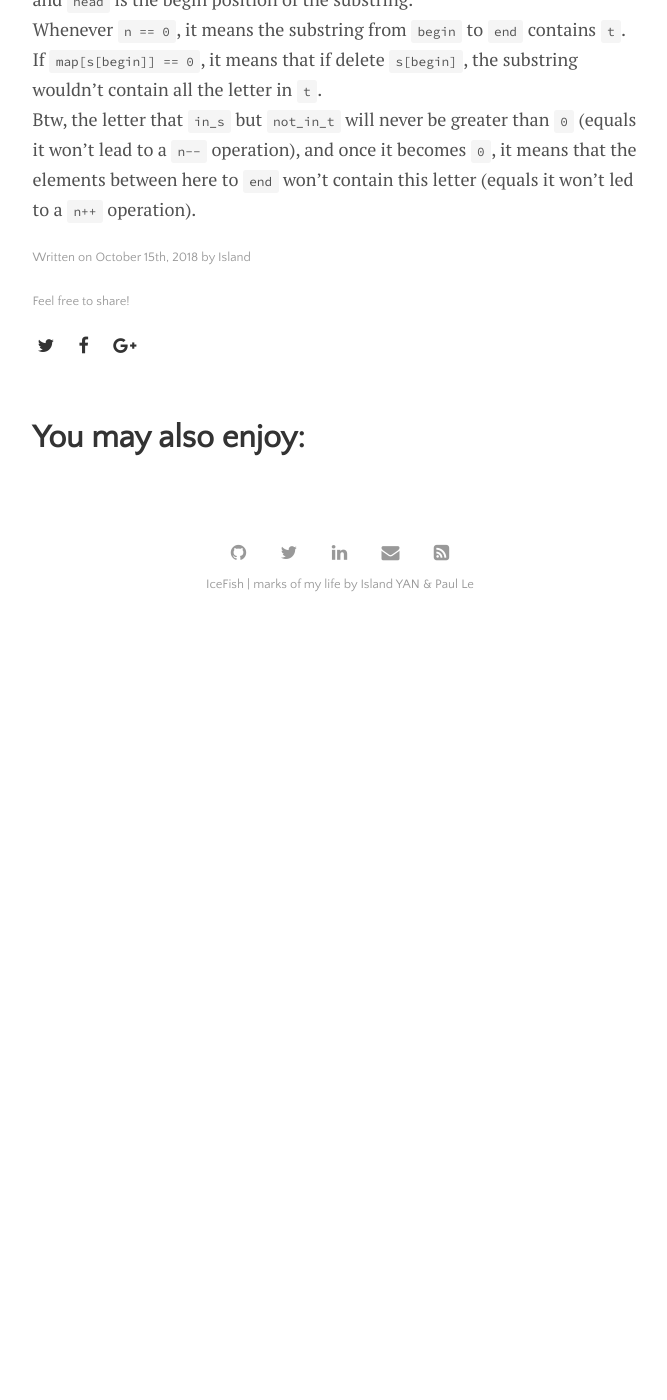
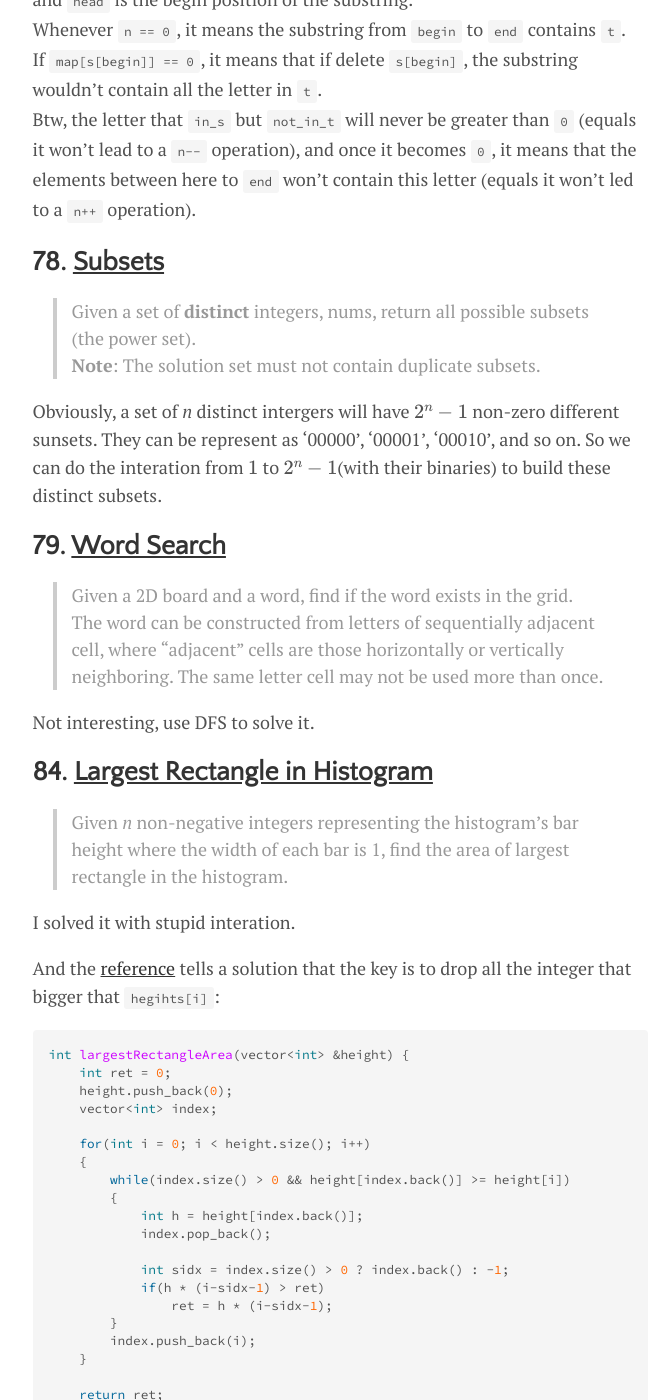
Before and after one commit to YANDaoyu/YANDaoyu.github.io, a Jekyll site: the page built from _posts/2018-10-15-LeetCode.md, in a window 1280 px wide and 1400 px high, scrolled down 13550 px. Shown: the whole window, without its empty margins (300-967 px from the left). Built offline with Jekyll 4.4.1, drawn with Linux system fonts in a browser that asks for light colours; formulas are drawn with MathJax 3; before the commit the page ends 14180 px from its top, so only the background shows below that; some of the changed text lies outside the part shown.

Commit message:
update Q78/79/84/85/94/96/98/101/102/104

````diff
--- a/_posts/2018-10-15-LeetCode.md
+++ b/_posts/2018-10-15-LeetCode.md
@@ -472,7 +472,7 @@
 }
 ```
 
-Here is the [official solution](https://leetcode.com/problems/minimum-window-substring/solution/) with explanation.
+Here is the [official solution](https://leetcode.com/problems/minimum-window-substring/solution/) with explanation. **CLICK IT! IT'S BEAUTIFUL!**
 The hint is to use to point to control the window, and that's
 a normal operation in substring problem.
 `d` is the length of the required substring,
@@ -483,3 +483,77 @@
 the substring wouldn't contain all the letter in `t`.
 Btw, the letter that `in_s` but `not_in_t` will never be greater than `0` (equals it won't lead to a `n--` operation),
 and once it becomes `0`, it means that the elements between here to `end` won't contain this letter (equals it won't led to a `n++` operation).
+
+## 78. [Subsets](https://leetcode.com/problems/subsets/)
+
+> Given a set of **distinct** integers, nums, return all possible subsets (the power set).
+**Note**: The solution set must not contain duplicate subsets.
+
+Obviously, a set of *n* distinct intergers will have
+$2^n - 1$ non-zero different sunsets.
+They can be represent as '00000', '00001', '00010', and so on.
+So we can do the interation from $1$ to $2^n - 1$(with their binaries)
+to build these distinct subsets.
+
+## 79. [Word Search](https://leetcode.com/problems/word-search/)
+
+> Given a 2D board and a word, find if the word exists in the grid.
+The word can be constructed from letters of sequentially adjacent cell, where "adjacent" cells are those horizontally or vertically neighboring. The same letter cell may not be used more than once.
+
+Not interesting, use DFS to solve it.
+
+## 84. [Largest Rectangle in Histogram](https://leetcode.com/problems/largest-rectangle-in-histogram/)
+
+> Given *n* non-negative integers representing the histogram's bar height where the width of each bar is 1, find the area of largest rectangle in the histogram.
+
+I solved it with stupid interation.
+
+And the [reference](https://leetcode.com/problems/largest-rectangle-in-histogram/discuss/28905/My-concise-C%2B%2B-solution-AC-90-ms) tells a solution that the key is to drop all the integer that bigger that `hegihts[i]`:
+```cpp
+int largestRectangleArea(vector<int> &height) {
+    int ret = 0;
+    height.push_back(0);
+    vector<int> index;
+
+    for(int i = 0; i < height.size(); i++)
+    {
+        while(index.size() > 0 && height[index.back()] >= height[i])
+        {
+            int h = height[index.back()];
+            index.pop_back();
+
+            int sidx = index.size() > 0 ? index.back() : -1;
+            if(h * (i-sidx-1) > ret)
+                ret = h * (i-sidx-1);
+        }
+        index.push_back(i);
+    }
+
+    return ret;
+}
+```
+
+## 85. [Maximal Rectangle](https://leetcode.com/problems/maximal-rectangle/)
+
+> Given a 2D binary matrix filled with 0's and 1's, find the largest rectangle containing only 1's and return its area.
+
+```cpp
+int max = -1;
+vector<int> heights(n);
+for(int i = 0; i < m; i++){
+    for(int j = 0; j < n; j++){
+        if(matrix[i][j] == '0') heights[j] = 0;
+        else heights[j]++;
+    }
+    // use the algorithm in Q84
+    int tmax = largestRectangleArea(heights);
+    if(tmax > max) max = tmax;
+}
+```
+
+We acn gain the result by compare the rectangle level by level.
+Each time calculate the biggest rectangle from row `i` to `0`.
+
+## 94/96/98/101/102/104: All About Trees
+
+Just skip these easy problems~
````
